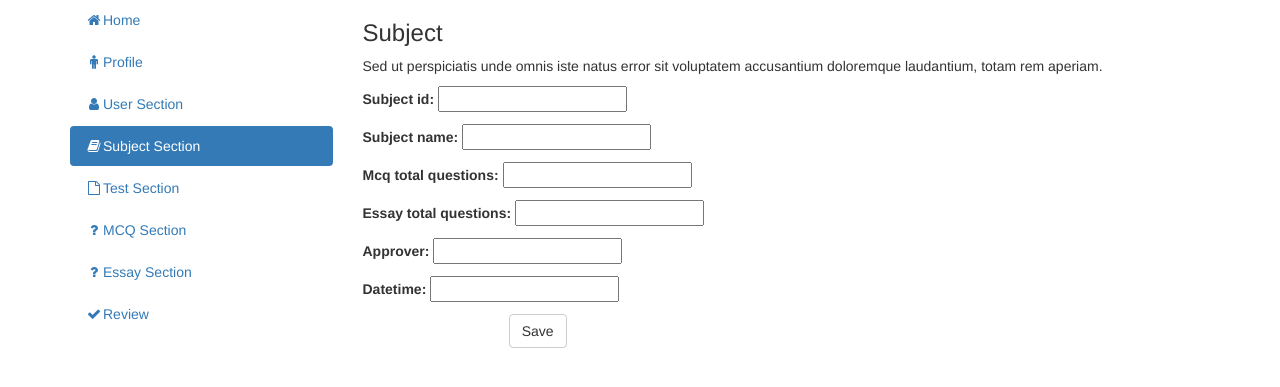
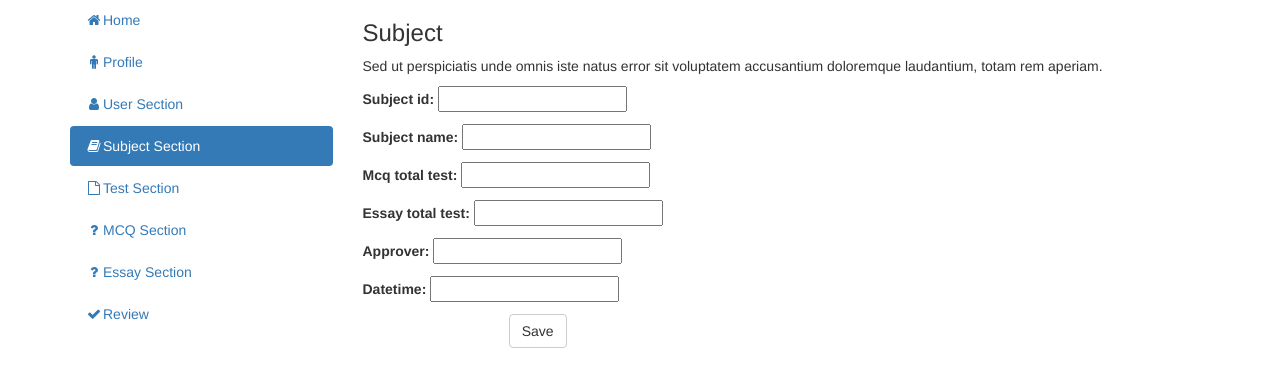
Before and after one commit to nafi-pantha/SupportInCareer, a Django app: page /subject/ in a window 1280 px wide, after a click on "Subject Section". Shown: the top 387 px of the page. Run offline with Django 3.2, Linux system fonts and the light colour scheme; some libraries are stand-ins or nearby versions.

Commit message:
Test section update

```diff
--- a/online_exam/exam/models/SubjectModel.py
+++ b/online_exam/exam/models/SubjectModel.py
@@ -4,7 +4,7 @@ from django.core.validators import MaxValueValidator, MinValueValidator
 class Subject(models.Model):
     subject_id = models.IntegerField(validators=[MaxValueValidator(3),MinValueValidator(3)],primary_key=True)
     subject_name = models.CharField(max_length = 20)
-    mcq_total_questions = models.IntegerField()
-    essay_total_questions = models.IntegerField()
+    mcq_total_test = models.IntegerField()
+    essay_total_test = models.IntegerField()
     approver = models.CharField(max_length=50,null=True,blank=True)
     datetime = models.DateTimeField()
--- a/online_exam/exam/models/TestModel.py
+++ b/online_exam/exam/models/TestModel.py
@@ -8,5 +8,6 @@ class Test(models.Model):
     test_totalmarks = models.IntegerField()
     test_totaltimes = models.IntegerField()
     test_type = models.IntegerField()
+    test_total_questions = models.IntegerField()
     approver = models.CharField(max_length=50,null=True,blank=True)
     datetime = models.DateTimeField()
--- /dev/null
+++ b/online_exam/exam/static/js/testView.js
@@ -0,0 +1,25 @@
+$(document).ready(function(){
+    $('#testLink').on('click',function(){
+        $.ajax({
+            url: "/test/",
+            type: "GET",
+            dataType:"JSON",
+            success: function(response) {
+                console.log(response)
+                $("#subjectList").find('option').not(':first').remove();
+                if(response.length!=0){
+                    $.each(response,function(index,row){
+                        $.each(row, function(k, v){
+                            $("#subjectList")
+                            .append(
+                                $("<option></option>")
+                                    .text(v.subject_id+':'+v.subject_name)
+                                    .val(v.subject_id)
+                            );
+                        });
+                    });
+                }
+            }
+        });
+    });
+});
--- a/online_exam/exam/templates/exam/header.html
+++ b/online_exam/exam/templates/exam/header.html
@@ -10,4 +10,5 @@
     <link href="http://maxcdn.bootstrapcdn.com/font-awesome/4.1.0/css/font-awesome.min.css" rel="stylesheet">
     <script src="{% static 'js/jquery-3.2.1.min.js' %}"></script>
     <script src="{% static 'js/bootstrap.min.js' %}"></script>
+    <script src="{% static 'js/testView.js' %}"></script>
 </head>
--- a/online_exam/exam/templates/exam/onlineExam.html
+++ b/online_exam/exam/templates/exam/onlineExam.html
@@ -10,7 +10,7 @@
                     <li><a data-toggle="pill" href="#profile"><i class="fa fa-male fa-fw"></i>Profile</a></li>
                     <li><a data-toggle="pill" href="#user"><i class="fa fa-user fa-fw"></i>User Section</a></li>
                     <li><a data-toggle="pill" href="#subject"><i class="fa fa-book fa-fw"></i>Subject Section</a></li>
-                    <li><a data-toggle="pill" href="#test"><i class="fa fa-file-o fa-fw"></i>Test Section</a></li>
+                    <li><a data-toggle="pill" href="#test" id="testLink"><i class="fa fa-file-o fa-fw"></i>Test Section</a></li>
                     <li><a data-toggle="pill" href="#mcq"><i class="fa fa-question fa-fw"></i>MCQ Section</a></li>
                     <li><a data-toggle="pill" href="#essay"><i class="fa fa-question fa-fw"></i>Essay Section</a></li>
                     <li><a data-toggle="pill" href="#review"><i class="fa fa-check fa-fw"></i>Review</a></li>
@@ -191,7 +191,7 @@
                             <div class="form-group">
                                 <label class="control-label col-sm-2" for="subject">Subject</label>
                                 <div class="col-sm-6">
-                                    <select class="form-control" id="subject">
+                                    <select class="form-control" id="subjectList">
                                         <option>---Please Select---</option>
                                     </select>
                                 </div>
@@ -201,13 +201,15 @@
                                 <div class="col-sm-6">
                                     <select class="form-control" id="testType">
                                         <option>---Please Select---</option>
+                                        <option value="1">MCQ</option>
+                                        <option value="2">Essay</option>
                                     </select>
                                 </div>
                             </div>
                             <div class="form-group">
-                                <label class="control-label col-sm-2" for="testID">Test ID</label>
+                                <label class="control-label col-sm-2" for="testIDList">Test ID</label>
                                 <div class="col-sm-6">
-                                    <select class="form-control" id="testID">
+                                    <select class="form-control" id="testIDList">
                                         <option>---Please Select---</option>
                                     </select>
                                 </div>
@@ -216,6 +218,14 @@
                                 <label class="control-label col-sm-2" for="testName">Test Name</label>
                                 <div class="col-sm-6">
                                     <input type="text" class="form-control" id="testName" placeholder="Test Name" name="testName">
+                                </div>
+                            </div>
+                            <div class="form-group">
+                                <label class="control-label col-sm-2" for="testTotalQues">Test Total Questions</label>
+                                <div class="col-sm-6">
+                                    <select class="form-control" id="testTotalQues">
+                                        <option>---Please Select---</option>
+                                    </select>
                                 </div>
                             </div>
                             <div class="form-group">
--- a/online_exam/exam/urls.py
+++ b/online_exam/exam/urls.py
@@ -2,9 +2,8 @@ from django.conf.urls import url
 from exam import views
 
 urlpatterns = [
-
-url(r'^$',views.index,name='index'),
-url(r'^userinfo/$',views.userInfoInsert,name='user_info'),
-url(r'^subject/$',views.subjectInsert,name='subject'),
-
+    url(r'^$',views.index,name='index'),
+    url(r'^userinfo/$',views.userInfoInsert,name='user_info'),
+    url(r'^subject/$',views.subjectInsert,name='subject'),
+    url(r'^test/$',views.getAllSubjectList,name='test'),
 ]
--- a/online_exam/exam/views/__init__.py
+++ b/online_exam/exam/views/__init__.py
@@ -1,2 +1,3 @@
 from .UserInfoView import *
 from .subjectInsertView import *
+from .TestView import *
```
Also changed, not shown: online_exam/exam/views/TestView.py (added, +16 -0 lines).
